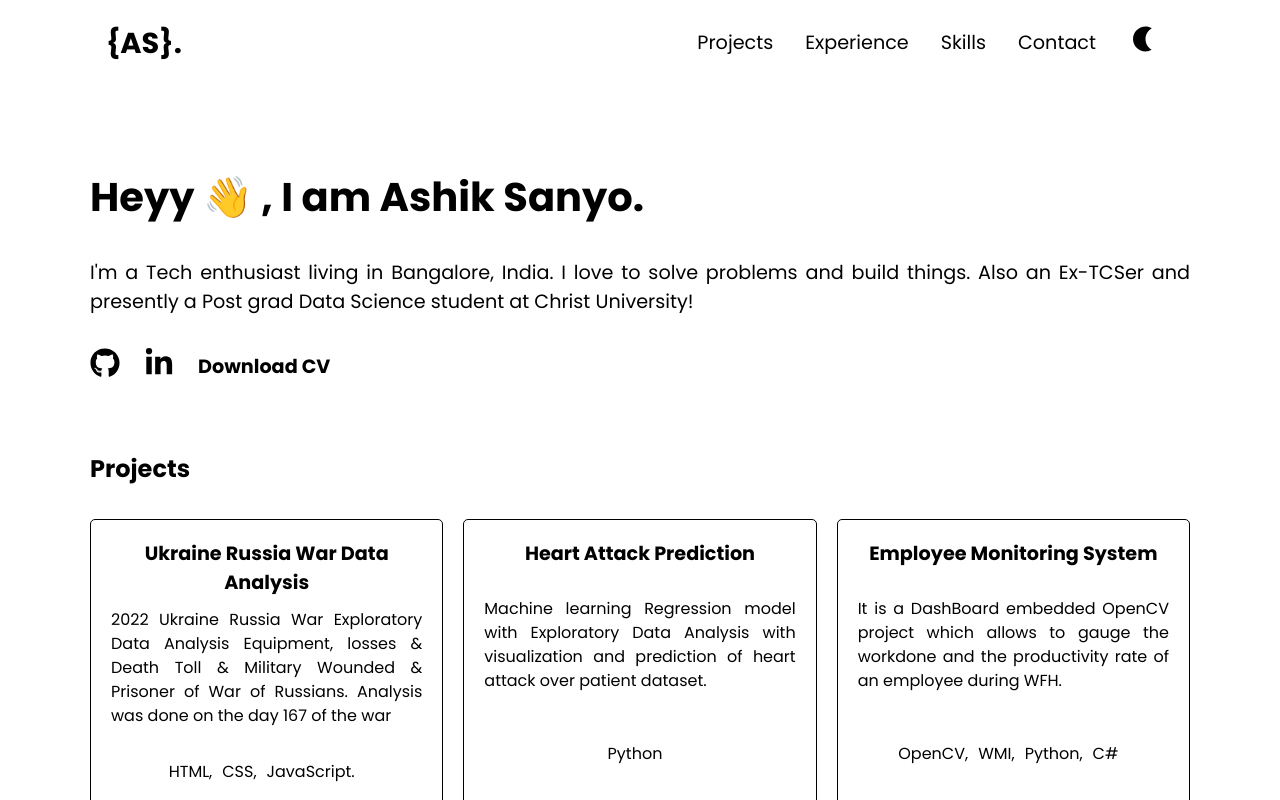
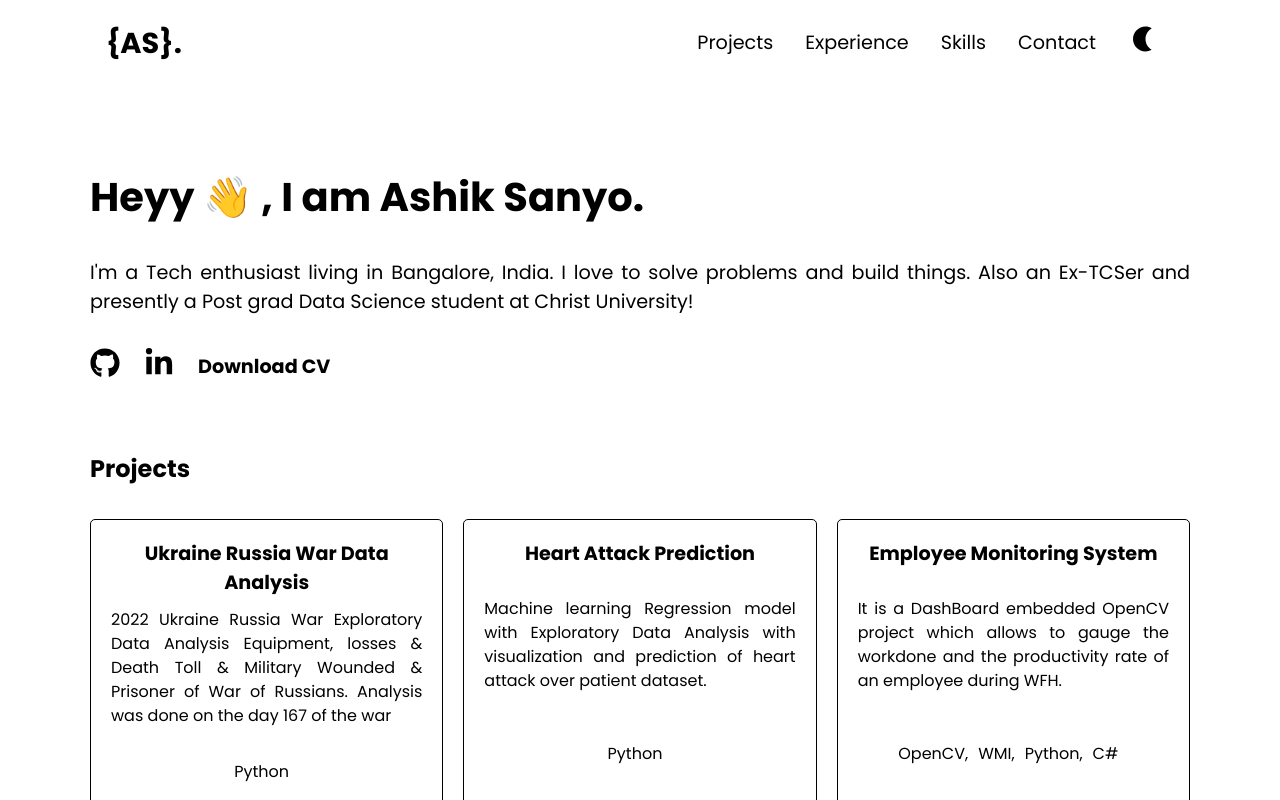
Before and after one commit to ashiksanyo10/Port_React, a React (Vite) app: page / in a window 1280 px wide. Shown: the top 800 px of the page. Built offline with nearby package versions, Linux system fonts and the light colour scheme.

Commit message:
Update portfolio.js

```diff
--- a/src/data/portfolio.js
+++ b/src/data/portfolio.js
@@ -16,7 +16,7 @@ const projects = {
         "2022 Ukraine Russia War Exploratory Data Analysis.",
       description:
         "2022 Ukraine Russia War Exploratory Data Analysis Equipment, losses & Death Toll & Military Wounded & Prisoner of War of Russians. Analysis was done on the day 167 of the war ",
-      technologies: ["HTML,", "CSS,", "JavaScript."],
+      technologies: ["Python"],
       github: "https://github.com/ashiksanyo10/Russia-Ukraine_War_EDA",
       demo: "https://www.kaggle.com/code/ashiksanyo/russia-ukraine-war-eda",
     },
```
